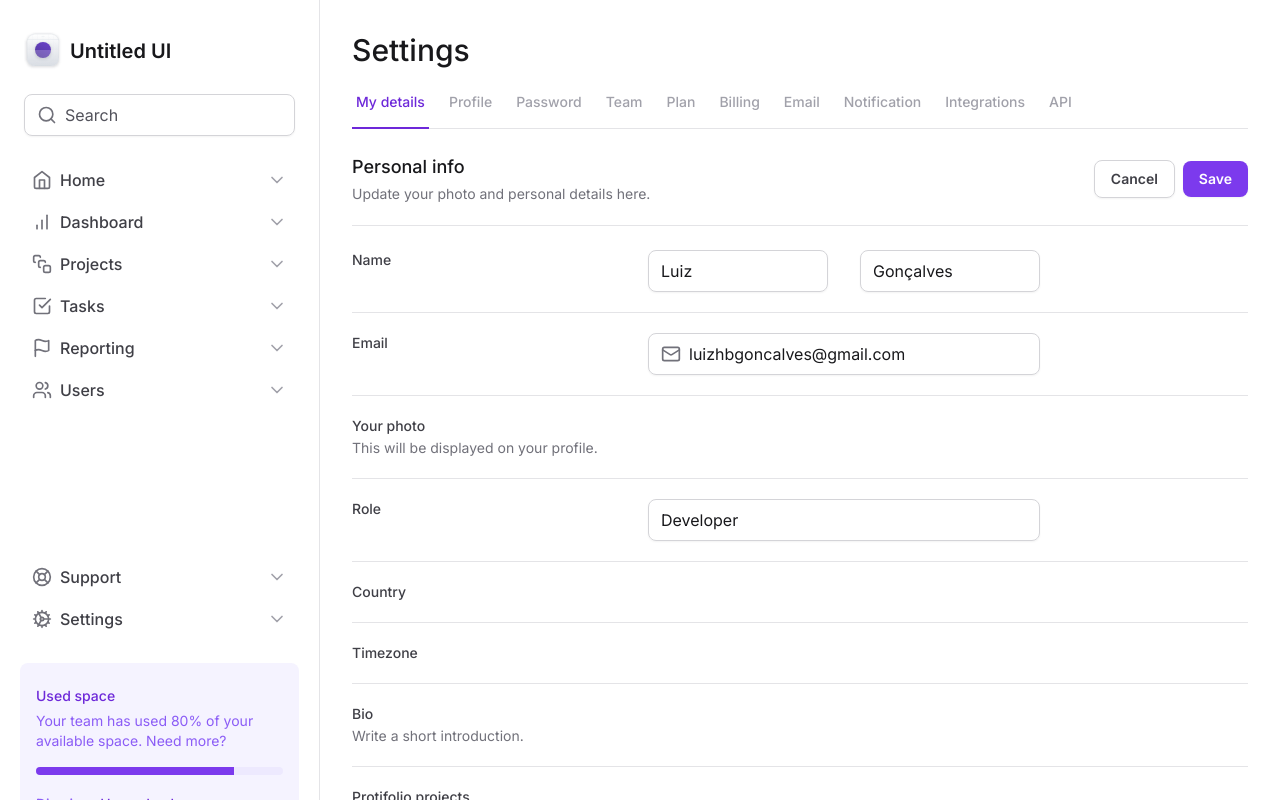
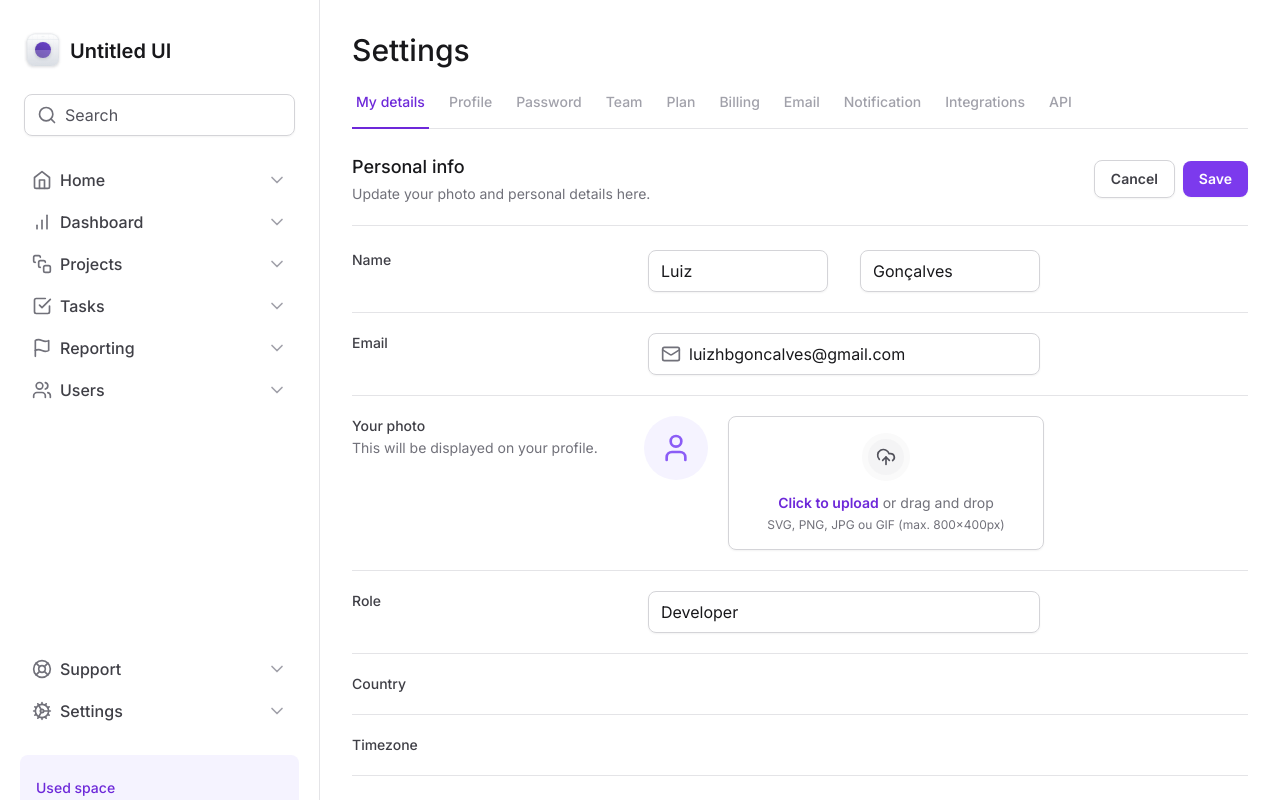
Before and after one commit to luiz21goncalves/ignite-tailwind, a Next.js app: page / in a window 1280 px wide. Shown: the top 800 px of the page. Built offline with nearby package versions, Linux system fonts and the light colour scheme.

Commit message:
feat: add avatar input

```diff
--- a/src/app/page.tsx
+++ b/src/app/page.tsx
@@ -1,4 +1,4 @@
-import { Mail } from 'lucide-react'
+import { Mail, UploadCloud, User } from 'lucide-react'
 
 import { Input } from '@/components/Input'
 import { SettingsTabs } from '@/components/SettingsTabs'
@@ -85,7 +85,34 @@ export default function Home() {
                 This will be displayed on your profile.
               </span>
             </label>
-            <div />
+            <div className="flex items-start gap-5">
+              <div className="flex h-16 w-16 items-center justify-center rounded-full bg-violet-50">
+                <User className="h-8 w-8 text-violet-500" />
+              </div>
+
+              <label
+                htmlFor="photo"
+                className="group flex flex-1 cursor-pointer flex-col items-center gap-3 rounded-lg border border-zinc-300 px-5 py-4 text-center text-zinc-500 shadow-sm transition-colors hover:border-violet-200 hover:bg-viole-25 hover:text-violet-500"
+              >
+                <div className="rounded-full border-6 border-zinc-50 bg-zinc-100 p-2 transition-colors group-hover:border-violet-50 group-hover:bg-violet-100">
+                  <UploadCloud className="h-5 w-5 text-zinc-600 transition-colors group-hover:text-violet-600" />
+                </div>
+
+                <div className="flex flex-col items-center gap-1">
+                  <span className="text-sm">
+                    <span className="font-semibold text-violet-700">
+                      Click to upload
+                    </span>{' '}
+                    or drag and drop
+                  </span>
+                  <span className="text-xs">
+                    SVG, PNG, JPG ou GIF (max. 800x400px)
+                  </span>
+                </div>
+              </label>
+
+              <input type="file" id="photo" className="sr-only" />
+            </div>
           </div>
 
           <div className="grid grid-cols-form gap-3 pt-5">
--- a/tailwind.config.js
+++ b/tailwind.config.js
@@ -7,6 +7,14 @@ module.exports = {
         app: 'minmax(18rem, 20rem) 1fr',
         form: 'minmax(7.5rem, 17.5rem) minmax(25rem, 1fr) minmax(0, 15rem)',
       },
+      borderWidth: {
+        6: '6px',
+      },
+      colors: {
+        viole: {
+          25: '#fcfaff',
+        },
+      },
     },
   },
   plugins: [],
```
